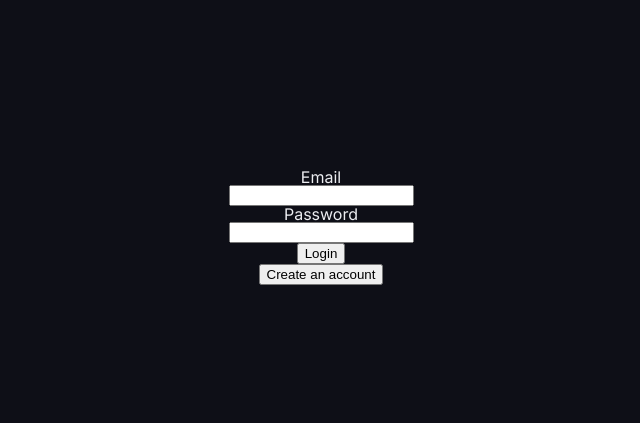
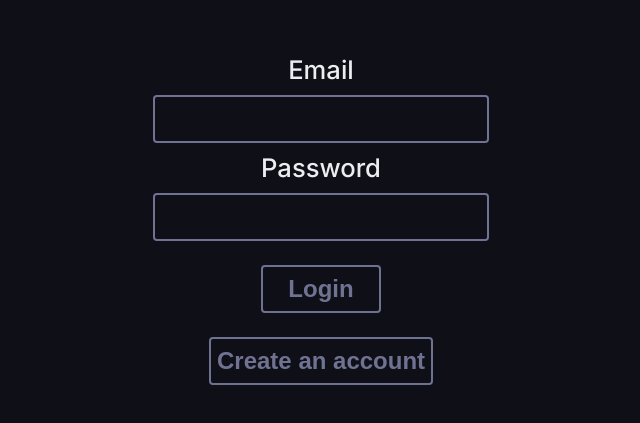
Before and after one commit to AdamCala/tablica, a React (Vite) app in the folder frontend/: page /login in a window 1280 px wide. Shown: the part 173-596 px from the top of the page, without its empty margins (319-959 px from the left). Built offline with nearby package versions, Linux system fonts and the light colour scheme.

Commit message:
form for post

```diff
--- a/frontend/src/components/NavbarComponent/NavbarComponent.tsx
+++ b/frontend/src/components/NavbarComponent/NavbarComponent.tsx
@@ -1,6 +1,7 @@
 import { useNavigate } from "react-router-dom";
 import { useAppDispatch, useAppSelector } from "../../hooks/storeHook";
 import styles from "../../styles/layout/_navbar-component.module.scss";
+import inputStyles from "../../styles/components/_input-component.module.scss";
 import buttonStyles from "../../styles/components/_button-component.module.scss";
 import { logout } from "../../features/authSlice";
 import { useState } from "react";
@@ -49,7 +50,24 @@ const NavbarComponent = () => {
       </div>
       {isOpen && (
         <ModalComponent onClose={() => setIsOpen(false)}>
-          <div className={styles.modal}>test</div>
+          <div className={styles.modal}>
+            <input
+              className={inputStyles.main}
+              type="text"
+              id="title"
+              placeholder="Title"
+            />
+            <textarea
+              className={inputStyles.main}
+              name=""
+              id="textarea"
+              placeholder="Description"
+            />
+            <input className={inputStyles.main} type="file" name="" id="file" />
+            <button className={buttonStyles.main} id="post">
+              Post
+            </button>
+          </div>
         </ModalComponent>
       )}
       <div className={styles.line} />
--- a/frontend/src/index.scss
+++ b/frontend/src/index.scss
@@ -1,6 +1,13 @@
 :root {
   background-color: $background;
   font-family: "Inter", sans-serif;
+  box-sizing: border-box;
+}
+
+*,
+*::before,
+*::after {
+  box-sizing: inherit;
 }
 
 ::-webkit-scrollbar {
--- a/frontend/src/pages/AuthPage/AuthPage.tsx
+++ b/frontend/src/pages/AuthPage/AuthPage.tsx
@@ -1,5 +1,7 @@
 import { useState } from "react";
 import styles from "../../styles/pages/_auth-page.module.scss";
+import buttonStyles from "../../styles/components/_button-component.module.scss";
+import inputStyles from "../../styles/components/_input-component.module.scss";
 import { AuthForm, authFormSchema } from "../../models/formModel";
 import { checkAuth } from "../../services/authService";
 import { useAppDispatch } from "../../hooks/storeHook";
@@ -76,7 +78,12 @@ const AuthPage = () => {
               render={({ field }) => (
                 <>
                   <label htmlFor="email">Email</label>
-                  <input {...field} type="email" id="email" />
+                  <input
+                    className={inputStyles.main}
+                    {...field}
+                    type="email"
+                    id="email"
+                  />
                   {errors.email && <p>{errors.email.message}</p>}
                 </>
               )}
@@ -88,12 +95,21 @@ const AuthPage = () => {
               render={({ field }) => (
                 <>
                   <label htmlFor="password">Password</label>
-                  <input {...field} type="password" id="password" />
+                  <input
+                    className={inputStyles.main}
+                    {...field}
+                    type="password"
+                    id="password"
+                  />
                   {errors.password && <p>{errors.password.message}</p>}
                 </>
               )}
             />
-            <button type="submit" disabled={loading}>
+            <button
+              className={buttonStyles.main}
+              type="submit"
+              disabled={loading}
+            >
               Login
             </button>
           </>
@@ -106,7 +122,12 @@ const AuthPage = () => {
               render={({ field }) => (
                 <>
                   <label htmlFor="name">Name</label>
-                  <input {...field} type="text" id="name" />
+                  <input
+                    className={inputStyles.main}
+                    {...field}
+                    type="text"
+                    id="name"
+                  />
                   {errors.name && <p>{errors.name.message}</p>}
                 </>
               )}
@@ -118,7 +139,12 @@ const AuthPage = () => {
               render={({ field }) => (
                 <>
                   <label htmlFor="email">Email</label>
-                  <input {...field} type="email" id="email" />
+                  <input
+                    className={inputStyles.main}
+                    {...field}
+                    type="email"
+                    id="email"
+                  />
                   {errors.email && <p>{errors.email.message}</p>}
                 </>
               )}
@@ -130,21 +156,34 @@ const AuthPage = () => {
               render={({ field }) => (
                 <>
                   <label htmlFor="password">Password</label>
-                  <input {...field} type="password" id="password" />
+                  <input
+                    className={inputStyles.main}
+                    {...field}
+                    type="password"
+                    id="password"
+                  />
                   {errors.password && <p>{errors.password.message}</p>}
                 </>
               )}
             />
-            <button type="submit" disabled={loading}>
+            <button
+              className={buttonStyles.main}
+              type="submit"
+              disabled={loading}
+            >
               Sign Up
             </button>
           </>
         )}
       </form>
       {authType === "login" ? (
-        <button onClick={handleAuthType}>Create an account</button>
+        <button className={buttonStyles.main} onClick={handleAuthType}>
+          Create an account
+        </button>
       ) : (
-        <button onClick={handleAuthType}>Login into existing account</button>
+        <button className={buttonStyles.main} onClick={handleAuthType}>
+          Login into existing account
+        </button>
       )}
       {errorMessage && <p>{errorMessage}</p>}
     </div>
--- a/frontend/src/styles/base/_typography.scss
+++ b/frontend/src/styles/base/_typography.scss
@@ -3,6 +3,11 @@
 html {
   font-family: "Inter", sans-serif;
   color: $text;
+}
+
+label {
+  font-size: 1.6rem;
+  font-weight: 500;
 }
 
 h1 {
--- /dev/null
+++ b/frontend/src/styles/components/_input-component.module.scss
@@ -0,0 +1,32 @@
+.main {
+  margin: 0.5em;
+  background-color: $background;
+  border: 0.15rem solid rgba($primary, 0.66);
+  border-radius: 0.5vmin;
+  min-height: 2em;
+  color: rgba($primary, 0.66);
+  font-weight: 600;
+  font-size: 1.5em;
+}
+input[type="file"] {
+  border: none;
+  color: transparent;
+}
+input[type="file"]::-webkit-file-upload-button {
+  display: none;
+}
+
+input[type="file"]::before {
+  padding: 0.5em;
+  width: 8em;
+  text-align: center;
+  content: "Select Image";
+  color: rgba($primary, 0.66);
+  display: inline-block;
+  background-color: transparent;
+  border: 0.15rem solid rgba($primary, 0.66);
+  border-radius: 0.5vmin;
+  outline: none;
+  white-space: nowrap;
+  cursor: pointer;
+}
--- a/frontend/src/styles/layout/_navbar-component.module.scss
+++ b/frontend/src/styles/layout/_navbar-component.module.scss
@@ -30,9 +30,54 @@
 .modal {
   width: 100%;
   height: 100%;
-  display: flex;
-  justify-content: center;
-  align-items: center;
+  display: grid;
+  grid-template-columns: 1fr 1fr 1fr;
+  grid-template-rows: 1fr 1fr 1fr;
+  input[type="text"] {
+    height: 2em;
+    width: 10em;
+    grid-column: 1;
+    grid-row: 1;
+    display: flex;
+    align-self: flex-end;
+    justify-self: center;
+  }
+  input[type="text"]::placeholder {
+    text-align: center;
+  }
+
+  textarea {
+    grid-column: 2/4;
+    grid-row: 1/3;
+    resize: none;
+  }
+  textarea::placeholder {
+    text-align: center;
+  }
+
+  input[type="file"] {
+    grid-column: 1;
+    grid-row: 3;
+    height: fit-content;
+    width: 8em;
+    display: flex;
+    align-self: flex-start;
+    justify-self: center;
+  }
+
+  button {
+    grid-column: 3;
+    grid-row: 3;
+    height: 2em;
+    width: 10em;
+    display: flex;
+    justify-self: flex-end;
+    align-self: flex-end;
+    justify-content: center;
+    align-items: center;
+    margin-right: 3em;
+    margin-bottom: 2em;
+  }
 }
 
 @include respond-to(small) {
```
